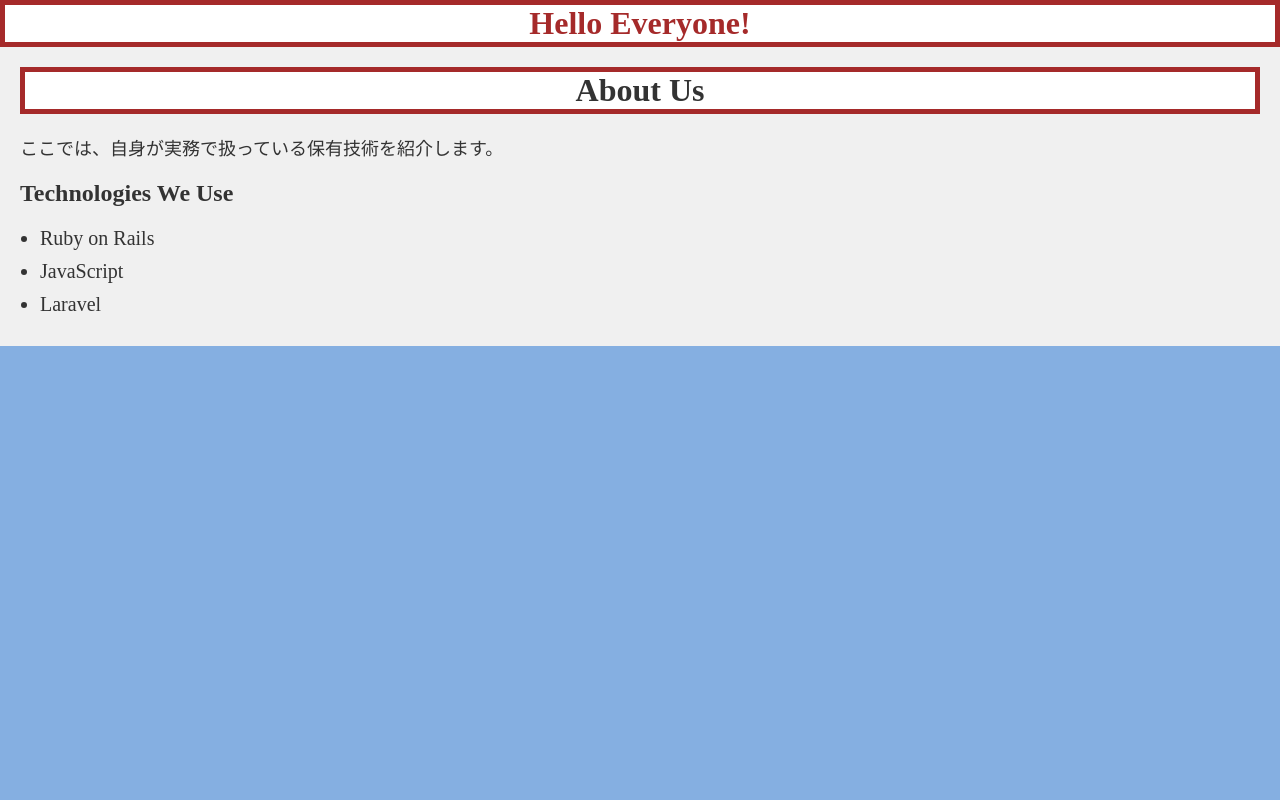
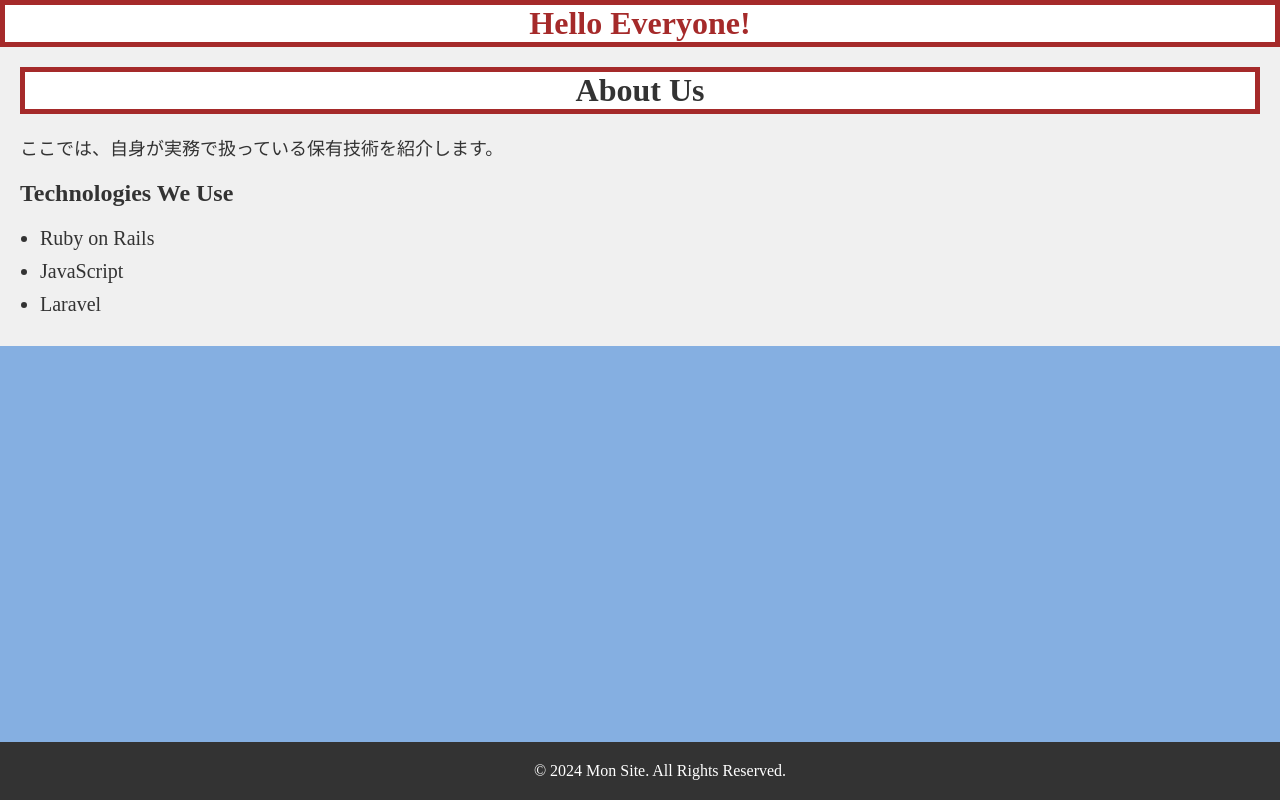
Before and after one commit to MamonYoshioka/my-site-since2024, a React (Vite) app: page / in a window 1280 px wide. Built offline with nearby package versions, Linux system fonts and the light colour scheme.

Commit message:
fix footer

```diff
--- a/src/App.jsx
+++ b/src/App.jsx
@@ -1,6 +1,6 @@
 import Top from './components/Top'
 import About from './components/About'
-// import Footer from './components/Footer'
+import Footer from './components/Footer'
 
 
 const App = () => {
@@ -8,6 +8,7 @@ const App = () => {
     <>
       <Top />
       <About/>
+      <Footer/>
 
     </>
   )
--- a/src/components/Footer.jsx
+++ b/src/components/Footer.jsx
@@ -2,11 +2,11 @@ import './css/Footer.css';
 
 const Footer = () => {
   return (
-    <footer className="footer">
+    <div className="footer">
       <div className="footer-content">
         <p>&copy; {new Date().getFullYear()} Mon Site. All Rights Reserved.</p>
       </div>
-    </footer>
+    </div>
   );
 };
 
```
